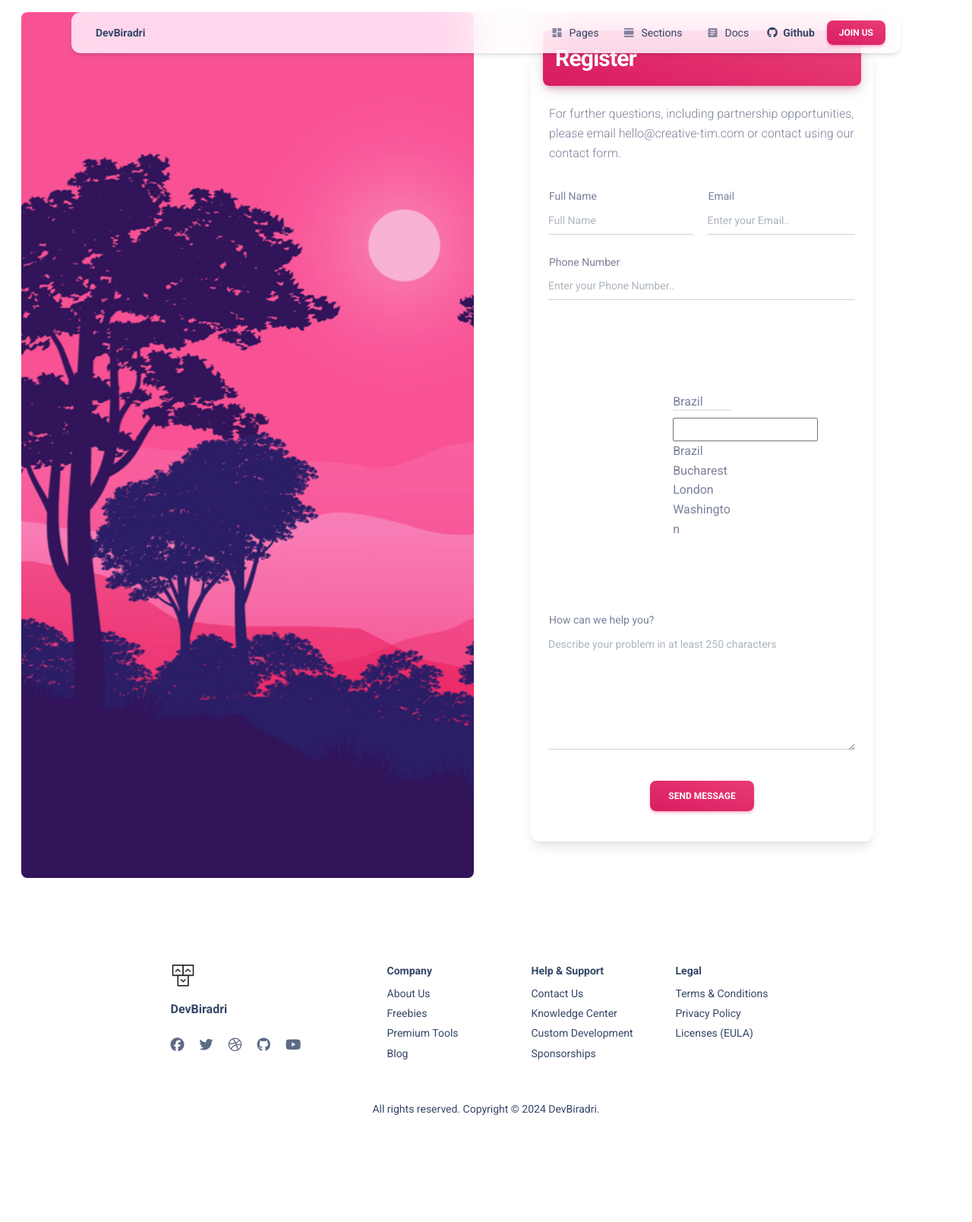
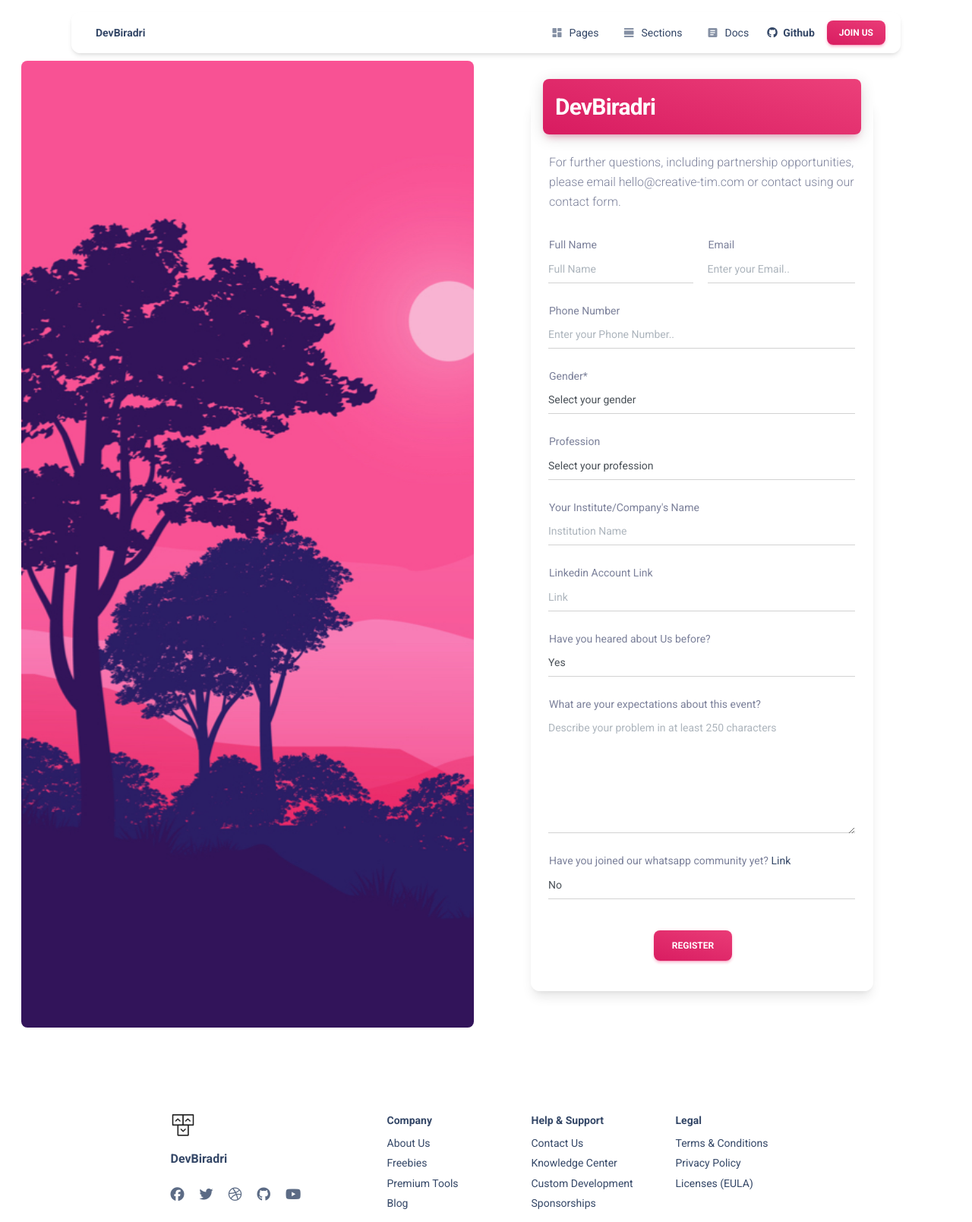
Before and after one commit to Shaheer04/DevBiradri-Website, a Flask app: page /register in a window 1280 px wide. Shown: the top 1609 px of the page at 76% size. Before the commit the page ends 1468 px from the top, so only its background shows below. Run offline with Flask 3, Linux system fonts and the light colour scheme; some libraries are stand-ins or nearby versions.

Commit message:
edited registration form and added email functionality

```diff
--- a/app.py
+++ b/app.py
@@ -1,15 +1,48 @@
-from flask import Flask, render_template, request
-from flask_mail import Mail, Message
+from flask import Flask, render_template, request,redirect, url_for
+from pymongo import MongoClient
+from bson.objectid import ObjectId
+from dotenv import load_dotenv,find_dotenv
+import os
+import smtplib
+from email.mime.text import MIMEText
+from email.mime.multipart import MIMEMultipart
+
+load_dotenv(find_dotenv())
+mongo_url = os.getenv('MONGO_URL')
+username = os.getenv('SMTP_USERNAME')
+password = os.getenv('SMTP_PASSWORD')
+smtp_server = os.getenv('SMTP_SERVER')
+smtp_port = os.getenv('SMTP_PORT')
+
 
 app = Flask(__name__)
 
-app.config['MAIL_SERVER'] = 'smtp.gmail.com'
-app.config['MAIL_PORT'] = 465
-app.config['MAIL_USERNAME'] = ''
-app.config['MAIL_PASSWORD'] = ''
-app.config['MAIL_USE_TLS'] = False
-app.config['MAIL_USE_SSL'] = True
-mail = Mail(app)
+# Connect to MongoDB
+client = MongoClient(mongo_url)
+db = client['Cluster0']
+collection = db['registration_form_submissions']
+
+def send_confirmation_email(recipient, name):
+    sender_email = username
+    message = MIMEMultipart("alternative")
+    message["Subject"] = "Registration Confirmation"
+    message["From"] = sender_email
+    message["To"] = recipient
+
+    # Create the HTML version of your message
+    html = render_template('email_template.html', name=name)
+
+    # Turn these into plain/html MIMEText objects
+    part = MIMEText(html, "html")
+
+    # Add HTML part to MIMEMultipart message
+    message.attach(part)
+
+    # Send the email
+    with smtplib.SMTP(smtp_server, smtp_port) as server:
+        server.starttls()  # Secure the connection
+        server.login(username, password)
+        server.sendmail(sender_email, recipient, message.as_string())
 
 @app.route('/')
 def index():
@@ -17,18 +50,42 @@ def index():
 
 
 @app.route('/register', methods=['GET', 'POST'])
-def register():
+def evnet_register():
     if request.method == 'POST':
-        name = request.form['fullname']
-        email = request.form['email']
-        message = request.form['message']
+            # Extract form data
+            form_data = {
+                'fullname': request.form.get('fullname'),
+                'email': request.form.get('email'),
+                'phone': request.form.get('phone'),
+                'gender': request.form.get('gender'),
+                'profession': request.form.get('profession'),
+                'institute_name': request.form.get('institute-name'),
+                'linkedin_link': request.form.get('linkedin-link'),
+                'heard_about_us': request.form.get('heared-us'),
+                'expectations': request.form.get('message'),
+                'joined_whatsapp': request.form.get('ws-group')
+            }
 
-        msg = Message(subject='Registration Completed!', sender='', recipients=[email])
-        msg.body = f"Hello {name}, your registration is completed. We will get back to you soon. Thank you for registering with us."
-        mail.send(msg)
-        print(name, email, message)
+            #Check if email is already registered
+            if collection.find_one({'email': form_data['email']}):
+                return "Email already registered!"
+
+            # Save data to MongoDB
+            result = collection.insert_one(form_data)
+
+            try:
+                send_confirmation_email(form_data['email'], form_data['fullname'])
+            except Exception as e:
+                print(f"Failed to send email: {e}")
+
+            # Redirect to a success page or back to the form
+            return redirect(url_for('success'))
 
     return render_template('register.html')
 
+@app.route('/success')
+def success():
+    return "Form submitted successfully! Please check your email for confirmation."
+
 if __name__ == '__main__':
     app.run(debug=True)
--- a/templates/register.html
+++ b/templates/register.html
@@ -72,7 +72,7 @@
           </li>
           <li class="nav-item my-auto ms-3 ms-lg-0">
 
-            <a href="https://www.creative-tim.com/product/material-kit-pro" class="btn btn-sm  bg-gradient-primary  mb-0 me-1 mt-2 mt-md-0">Join Us</a>
+            <a href="/register" class="btn btn-sm  bg-gradient-primary  mb-0 me-1 mt-2 mt-md-0">Join Us</a>
 
           </li>
         </ul>
@@ -85,17 +85,17 @@
   </div>
   <!-- -------- START HEADER 8 w/ card over right bg image ------- -->
   <section>
-    <div class="page-header min-vh-100">
+    <div class="page-header min-vh-100 mt-6">
       <div class="container">
         <div class="row">
-          <div class="col-6 d-lg-flex d-none h-100 my-auto pe-0 position-absolute top-0 start-0 text-center justify-content-center flex-column">
+          <div class="col-6 d-lg-flex d-none h-100 my-auto pe-0 position-absolute top-0 start-0 text-center justify-content-center flex-column mb-4">
             <div class="position-relative h-100 m-3 px-7 border-radius-lg d-flex flex-column justify-content-center" style="background-image: url('../static/assets/img/illustrations/illustration-signin.jpg'); background-size: cover;" loading="lazy"></div>
           </div>
           <div class="col-xl-5 col-lg-6 col-md-7 d-flex flex-column ms-auto me-auto ms-lg-auto me-lg-5">
             <div class="card d-flex blur justify-content-center shadow-lg my-sm-0 my-sm-6 mt-8 mb-5">
               <div class="card-header p-0 position-relative mt-n4 mx-3 z-index-2 bg-transparent">
                 <div class="bg-gradient-primary shadow-primary border-radius-lg p-3">
-                  <h3 class="text-white text-primary mb-0">Register</h3>
+                  <h3 class="text-white text-primary mb-0">DevBiradri</h3>
                 </div>
               </div>
               <div class="card-body">
@@ -123,29 +123,57 @@
                           <label>Phone Number</label>
                           <input type="text" class="form-control" name="phone" placeholder="Enter your Phone Number..">
                         </div>
-                        <div class="container py-7">
-                          <div class="row">
-                            <div class="col-3 mx-auto">
-                              <select class="form-control" name="choice-button" id="choice-button" placeholder="Language">
-                                <option value="Choice 1" selected>Brazil</option>
-                                <option value="Choice 2">Bucharest</option>
-                                <option value="Choice 3">London</option>
-                                <option value="Choice 4">Washington</option>
-                              </select>
-                            </div>
-                          </div>
-                        </div>
                       </div>
-                    </div>
+                      <div class="input-group input-group-static mb-4">
+                        <label for="gender" class="ms-0">Gender*</label>
+                        <select class="form-control" id="exampleFormControlSelect1" name="gender">
+                          <option value="">Select your gender</option>
+                          <option value="male">Male</option>
+                          <option value="female">Female</option>
+                          <option value="prefer not to say">Prefer not to say</option>
+                        </select>
+                      </div>
+                      <div class="input-group input-group-static mb-4">
+                        <label for="gender" class="ms-0">Profession</label>
+                        <select class="form-control" id="exampleFormControlSelect1" name="profession">
+                          <option value="">Select your profession</option>
+                          <option value="student">Student</option>
+                          <option value="professional">Professional</option>
+                          <option value="business">Business Owner/Founder</option>
+                        </select>
+                      </div>
+                      <div class="input-group input-group-static mb-4">
+                        <label>Your Institute/Company's Name</label>
+                        <input type="text" class="form-control" name="institute-name" placeholder="Institution Name">
+                      </div>
+                      <div class="input-group input-group-static mb-4">
+                        <label>Linkedin Account Link</label>
+                        <input type="text" class="form-control" name="linkedin-link" placeholder="Link">
+                      </div>
+                      <div class="input-group input-group-static mb-4">
+                        <label for="heared-us" class="ms-0">Have you heared about Us before?</label>
+                        <select class="form-control" id="exampleFormControlSelect1" name="heared-us">
+                          <option value="yes">Yes</option>
+                          <option value="no">No</option>
+                          <option value="i am not sure">I am not sure</option>
+                        </select>
+                      </div>
                     <div class="form-group mb-0 mt-md-0 mt-4">
                       <div class="input-group input-group-static mb-4">
-                        <label>How can we help you?</label>
+                        <label>What are your expectations about this event?</label>
                         <textarea name="message" class="form-control" id="message" rows="6" name="message" placeholder="Describe your problem in at least 250 characters"></textarea>
                       </div>
                     </div>
+                    <div class="input-group input-group-static mb-4">
+                      <label for="ws-group" class="ms-0">Have you joined our whatsapp community yet? <a href="">Link</a></label>
+                      <select class="form-control" id="exampleFormControlSelect1" name="ws-group">
+                        <option value="no">No</option>
+                        <option value="yes">Yes</option>
+                      </select>
+                    </div>
                     <div class="row">
                       <div class="col-md-12 text-center">
-                        <button type="submit" class="btn bg-gradient-primary mt-3 mb-0">Send Message</button>
+                        <button type="submit" class="btn bg-gradient-primary mt-3 mb-0">Register</button>
                       </div>
                     </div>
                   </div>
@@ -305,6 +333,13 @@
     </div>
   </footer>
 
+  <!--   Core JS Files   -->
+  <script src="../static/assets/js/core/popper.min.js" type="text/javascript"></script>
+  <script src="../static/assets/js/core/bootstrap.min.js" type="text/javascript"></script>
+  <script src="../static/assets/js/plugins/perfect-scrollbar.min.js"></script>
+  <!-- Control Center for Material UI Kit: parallax effects, scripts for the example pages etc -->
+  <!--  Google Maps Plugin    -->
+  <script src="../static/assets/js/material-kit.min.js?v=3.0.4" type="text/javascript"></script>
   <script src="./static/assets/js/plugins/choices.min.js"></script>
   <script>
     if (document.getElementById("choice-button")) {
@@ -312,13 +347,6 @@
     const example = new Choices(element, {});
     }
   </script>
-  <!--   Core JS Files   -->
-  <script src="../static/assets/js/core/popper.min.js" type="text/javascript"></script>
-  <script src="../static/assets/js/core/bootstrap.min.js" type="text/javascript"></script>
-  <script src="../static/assets/js/plugins/perfect-scrollbar.min.js"></script>
-  <!-- Control Center for Material UI Kit: parallax effects, scripts for the example pages etc -->
-  <!--  Google Maps Plugin    -->
-  <script src="../static/assets/js/material-kit.min.js?v=3.0.4" type="text/javascript"></script>
 </body>
 
 </html>
```
Also changed, not shown: templates/email_template.html (added, +60 -0 lines), 1 other file.
